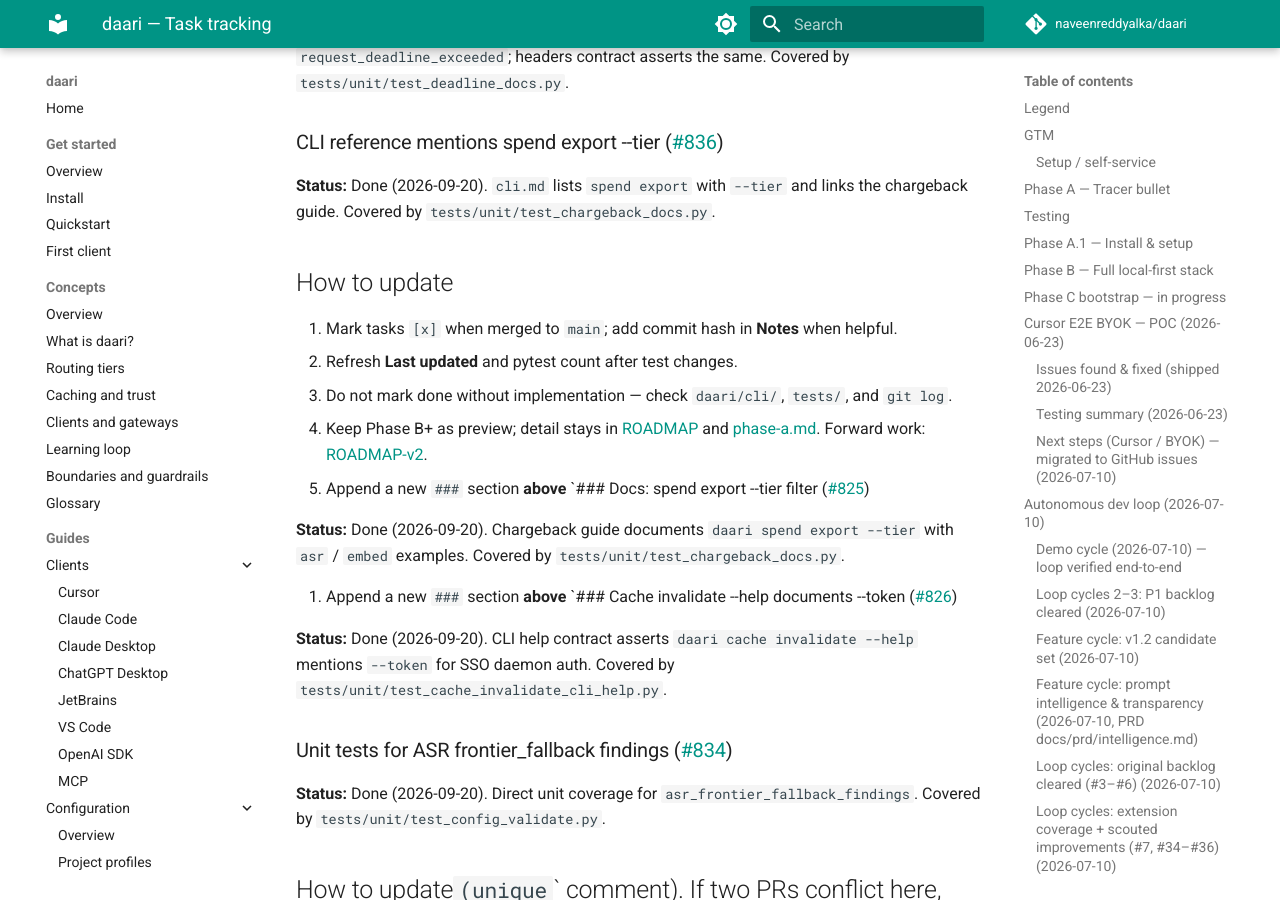
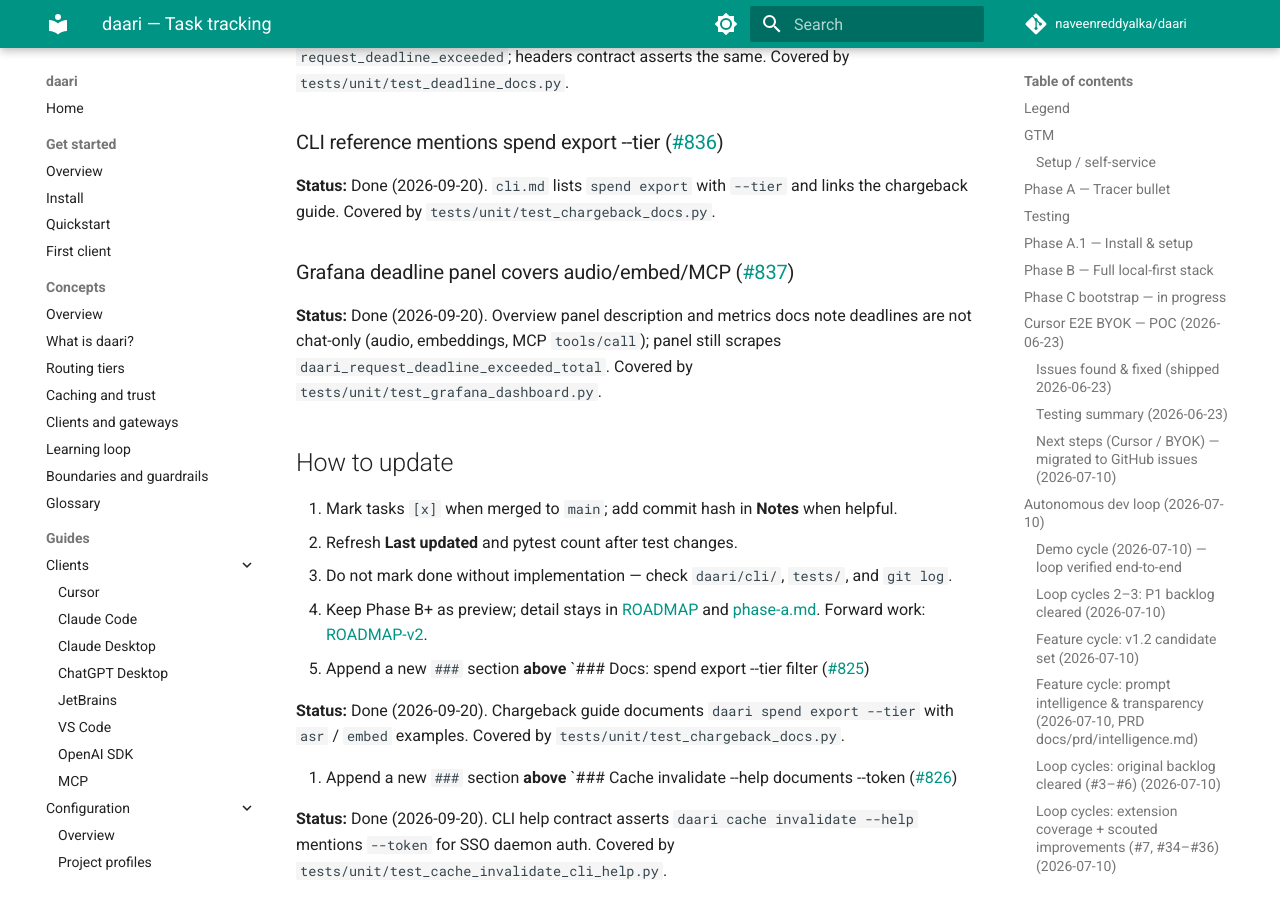
Before and after one commit to naveenreddyalka/daari, an MkDocs documentation site: the page built from docs/TRACKING.md, in a window 1280 px wide and 900 px high, scrolled down 90079 px. Built offline with MkDocs 1.6.1 and Material for MkDocs 9.7.7, drawn with Linux system fonts in a browser that asks for light colours; comment, search, counter and statistics services are not loaded.

Commit message:
feat(grafana): note deadline panel covers audio/embed/MCP (#865)
Panel description and metrics docs clarify request-deadline burns are not
chat-only; contract test pins the wording.

Co-authored-by: Cursor <cursoragent@cursor.com>

```diff
--- a/docs/TRACKING.md
+++ b/docs/TRACKING.md
@@ -3730,6 +3730,14 @@ asserts the same. Covered by `tests/unit/test_deadline_docs.py`.
 **Status:** Done (2026-09-20). `cli.md` lists `spend export` with `--tier` and
 links the chargeback guide. Covered by `tests/unit/test_chargeback_docs.py`.
 
+### Grafana deadline panel covers audio/embed/MCP ([#837](https://github.com/naveenreddyalka/daari/issues/837))
+
+<!-- tracking:#837 -->
+**Status:** Done (2026-09-20). Overview panel description and metrics docs note
+deadlines are not chat-only (audio, embeddings, MCP `tools/call`); panel still
+scrapes `daari_request_deadline_exceeded_total`. Covered by
+`tests/unit/test_grafana_dashboard.py`.
+
 ## How to update
 
 1. Mark tasks `[x]` when merged to `main`; add commit hash in **Notes** when helpful.
```
Also changed, not shown: docs/developer/guides/observability/metrics-prometheus.md (+1 -1 lines), 2 other files.
